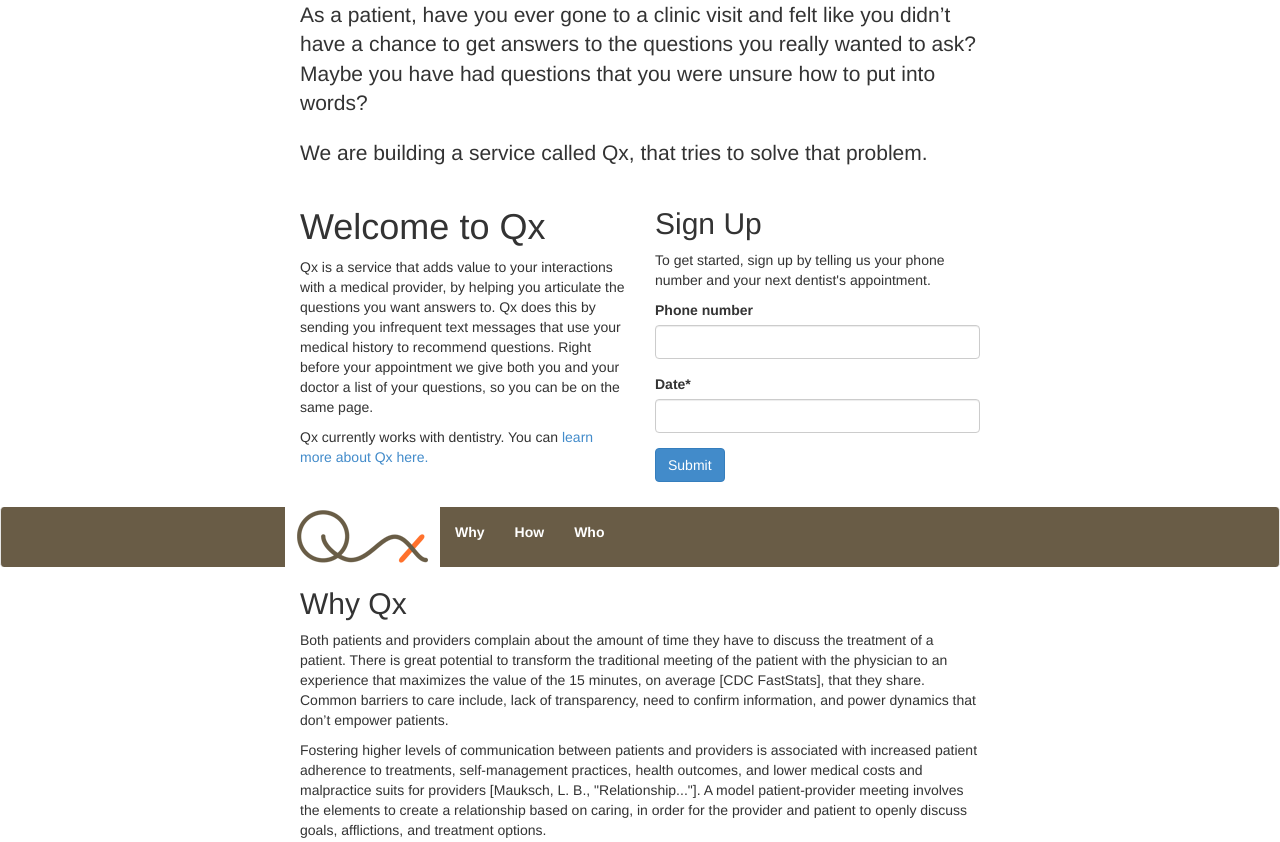
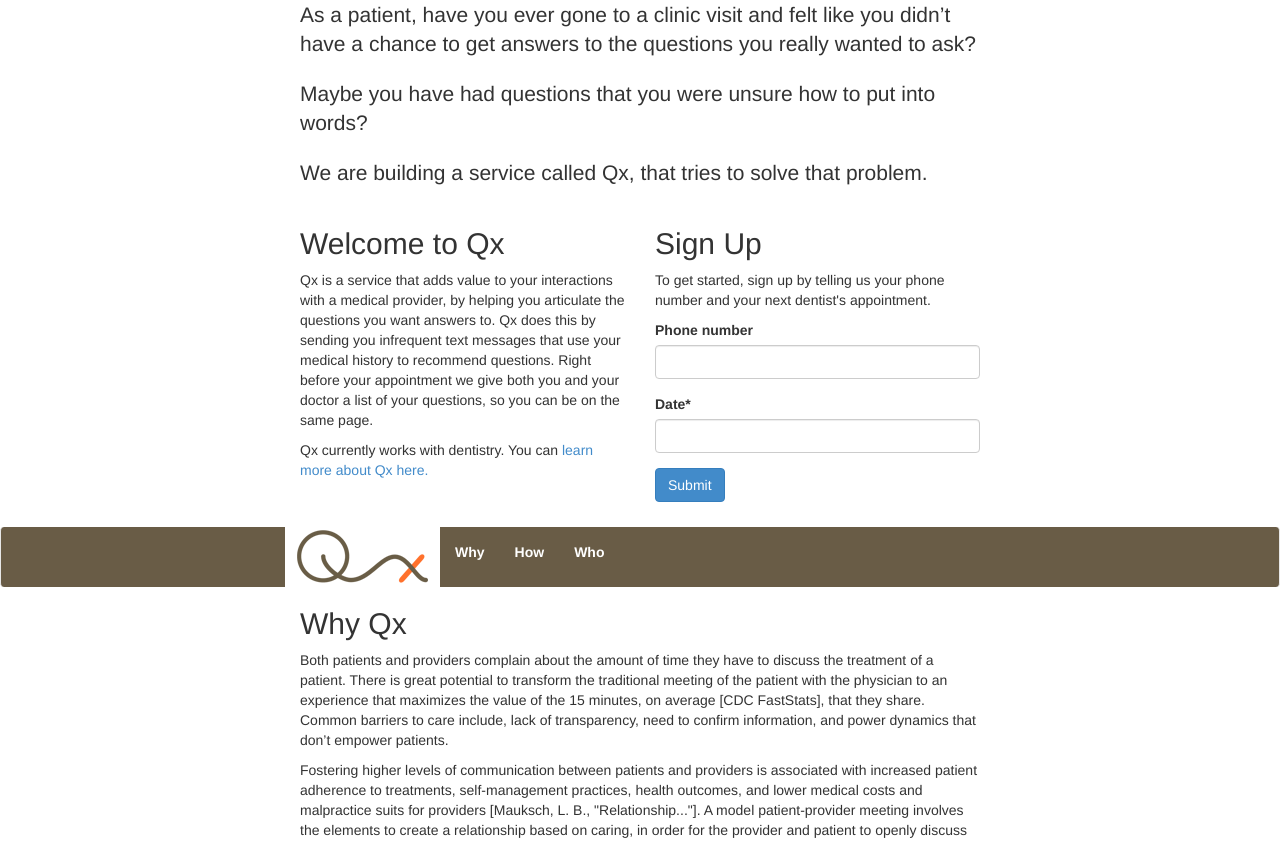
Before and after one commit to nickdotreid/questionx, a Django app: page / in a window 1280 px wide. Shown: the top 842 px of the page. Run offline with Django 3.2, Linux system fonts and the light colour scheme; some libraries are stand-ins or nearby versions.

Commit message:
tweaked homepage

```diff
--- a/questionx/front_page/templates/front_page/signup.html
+++ b/questionx/front_page/templates/front_page/signup.html
@@ -2,11 +2,12 @@
 {% load crispy_forms_tags %}
 
 {% block content %}
-<p class="lead">As a patient, have you ever gone to a clinic visit and felt like you didn’t have a chance to get answers to the questions you really wanted to ask? Maybe you have had questions that you were unsure how to put into words?</p>
+<p class="lead">As a patient, have you ever gone to a clinic visit and felt like you didn’t have a chance to get answers to the questions you really wanted to ask?</p>
+<p class="lead">Maybe you have had questions that you were unsure how to put into words?</p>
 <p class="lead">We are building a service called Qx, that tries to solve that problem.</p>
 <div class="row">
 	<div class="col-sm-6">
-		<h1>Welcome to Qx</h1>
+		<h2>Welcome to Qx</h2>
 		<p>Qx is a service that adds value to your interactions with a medical provider, by helping you articulate the questions you want answers to. Qx does this by sending you infrequent text messages that use your medical history to recommend questions. Right before your appointment we give both you and your doctor a list of your questions, so you can be on the same page.</p>
 		<p>Qx currently works with dentistry. You can <a href="#why">learn more about Qx here.</a></p>
 	</div>
@@ -21,8 +22,8 @@
 </div> <!-- /container -->
 <nav class="header navbar navbar-default sticky" role="navigation">
   <div class="container">
-    <a href="#" class="logo logo-qx navbar-brand">Qx</a>
-    <ul class="nav navbar-nav">
+    <a href="#" class="logo logo-qx navbar-brand"><h1>Qx</h1></a>
+    <ul class="nav navbar-nav hidden-xs">
     	<li><a href="#why">Why</a></li>
     	<li><a href="#how">How</a></li>
     	<li><a href="#who">Who</a></li>
```
